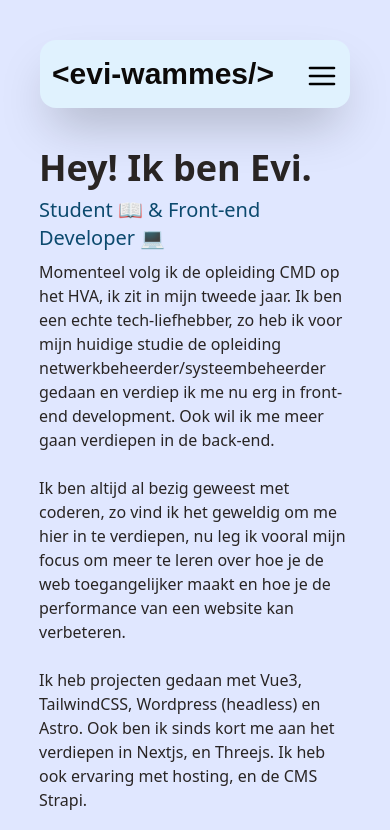
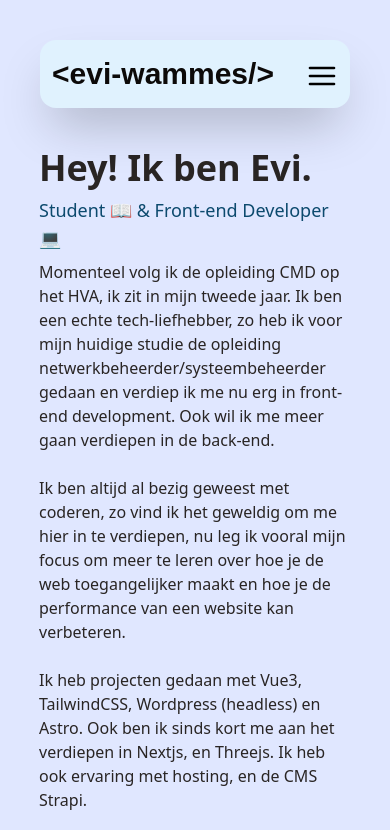
Before and after one commit to Evi-2003/portfolio-nextjs, an Astro site: page / in a window 390 px wide. Shown: the top 830 px of the page. Built offline with nearby package versions, Linux system fonts and the light colour scheme; Astro itself is replaced by a stand-in of ours; a web font is replaced by a local one.

Commit message:
Font-size aanpassing

```diff
--- a/src/pages/index.astro
+++ b/src/pages/index.astro
@@ -9,7 +9,7 @@ import { SEO } from "astro-seo";
 	<main class="grid grid-flow-col grid-cols-1 lg:grid-cols-5 items-center justify-center gap-5 w-4/5 lg:w-3/5 2xl:w-6/12">
 		<article class="col-start-1 lg:col-span-3 space-y-2">
 			<h1 class="text-4xl lg:text-5xl font-bold text-stone-800 dark:text-stone-100">Hey! Ik ben Evi.</h1>
-			<h2 class="text-xl lg:text-2xl font-medium text-sky-900 dark:text-stone-200">Student 📖 & Front-end Developer 💻</h2>
+			<h2 class="text-lg lg:text-2xl font-medium text-sky-900 dark:text-stone-200">Student 📖 & Front-end Developer 💻</h2>
 			<p class="text-base text-stone-800 dark:text-stone-100 xl:text-lg">
 				Momenteel volg ik de opleiding CMD op het HVA, ik zit in mijn tweede jaar. Ik ben een echte tech-liefhebber, zo heb ik voor mijn huidige studie de opleiding netwerkbeheerder/systeembeheerder gedaan en verdiep ik me nu erg in front-end development. Ook wil ik me meer gaan verdiepen in de back-end.
 				<br aria-hidden="true"/><br aria-hidden="true"/>
```
